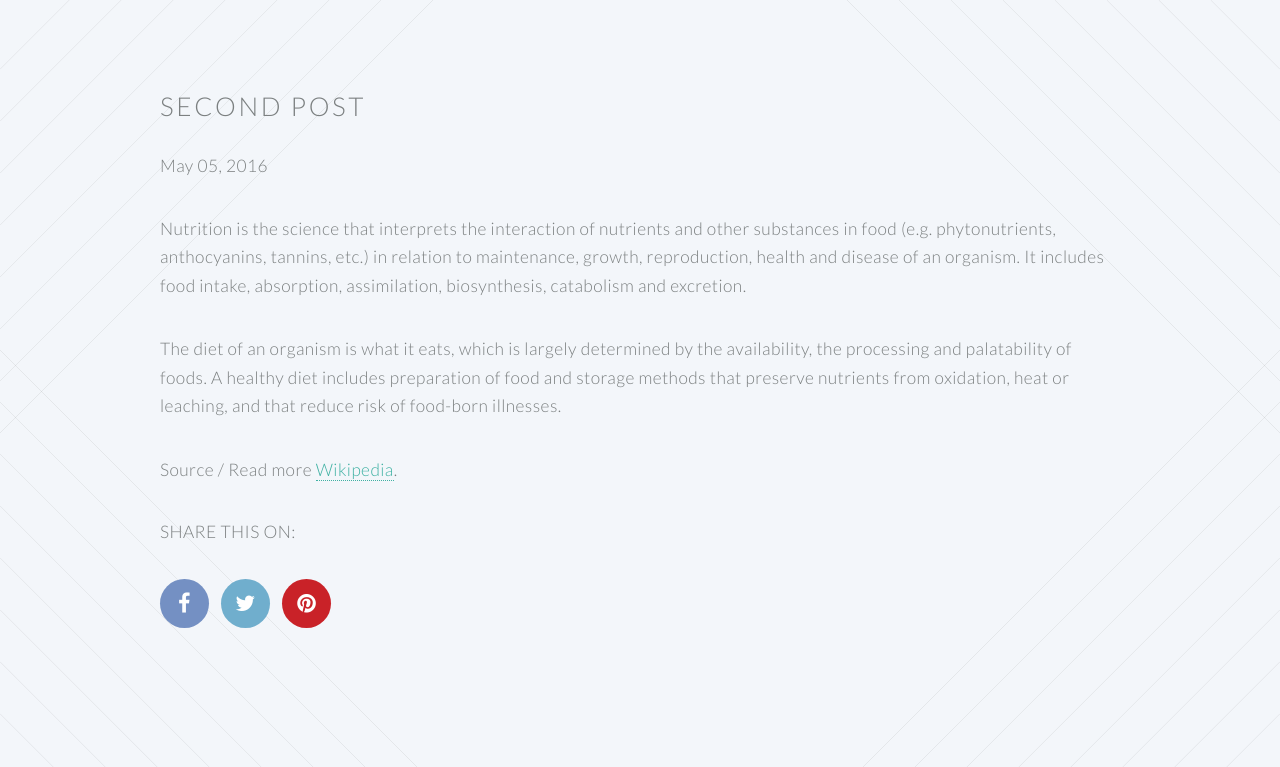
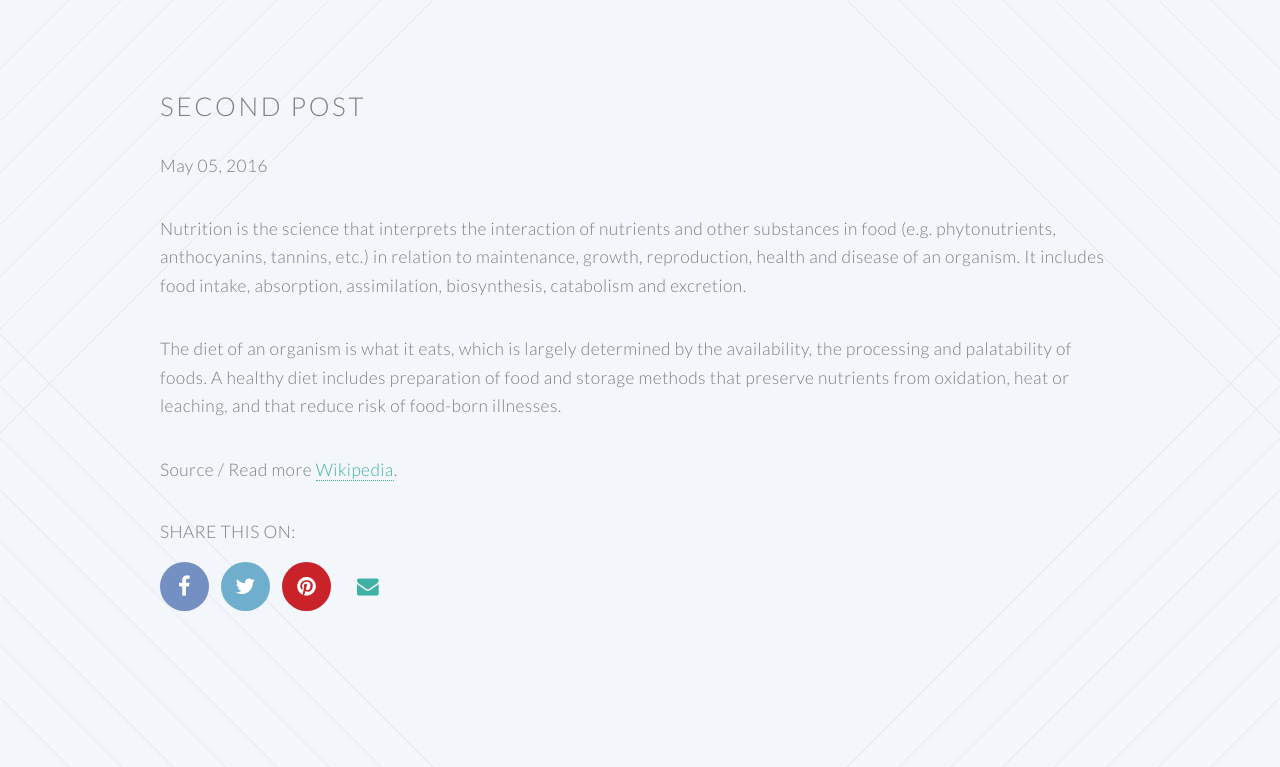
Before and after one commit to lmchristensen23/lmchristensen23.github.io, a Jekyll site: the page built from _posts/2016-05-05-second-post.md, in a window 1280 px wide. Shown: the part 543-1310 px from the top of the page. Built offline with Jekyll 4.4.1, drawn with Linux system fonts in a browser that asks for light colours; grey boxes are pictures that could not be loaded.

Commit message:
Update post.html

```diff
--- a/_layouts/post.html
+++ b/_layouts/post.html
@@ -15,7 +15,7 @@ layout: default
 	<li><a href="https://facebook.com/sharer.php?u={{ site.url }}{{ page.url }}" rel="nofollow" target="_blank" title="Share on Facebook" class="icon circle fa-facebook"><span class="label">Facebook</span></a></li>
 	<li><a href="https://twitter.com/intent/tweet?text={{ page.title }}&url={{ site.url }}{{ page.url }}&via={{ site.twitter_username }}&related={{ site.twitter_username }}" rel="nofollow" target="_blank" title="Share on Twitter" class="icon circle fa-twitter"><span class="label">Twitter</span></span></a></li>
 	<li><a href="http://pinterest.com/pin/create/button/?url=<URL>&description=<TITLE>" rel="nofollow" target="blank" title="Share on Pinterest" class="icon circle fa-pinterest"><span class="label">Pinterest</span></a></li>
-    	<li><a href="mailto:?subject=<SUBJECT>&body=<BODY>" title="Share by Email" class="icon circle fa-email"><span class="label">Email</span></a></li>
+    	<li><a href="mailto:?subject=<SUBJECT>&body=<BODY>" title="Share by Email" class="icon circle fa-envelope"><span class="label">Email</span></a></li>
     </ul>
   </div>
 
```
